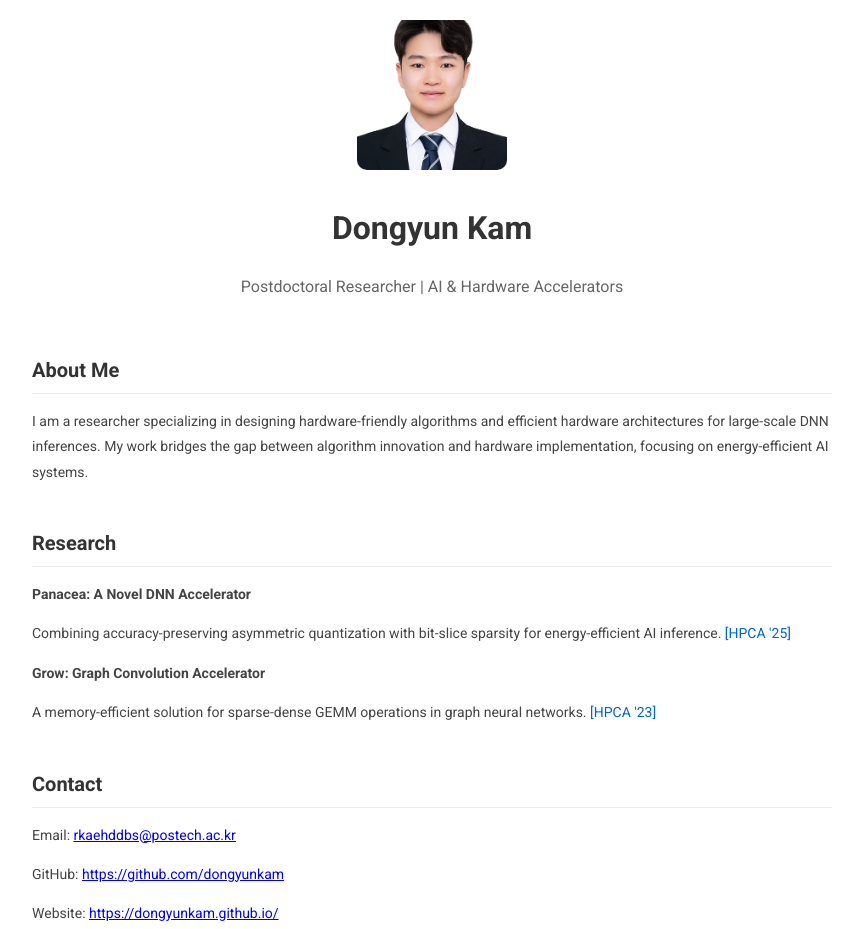
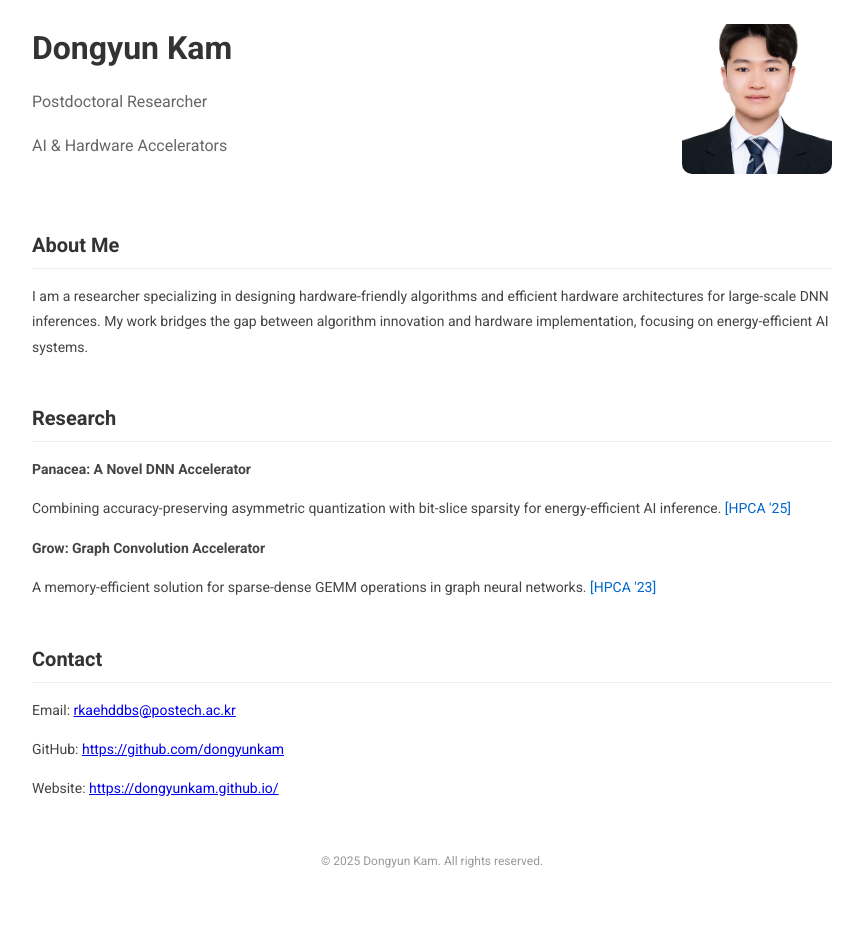
Before and after one commit to Dongyunkam/dykam.github.io, a plain HTML site: page index.html in a window 1280 px wide. Shown: the top 929 px of the page, without its empty margins (208-1071 px from the left). After the commit the page ends 893 px from the top, so only its background shows below. Drawn offline with Linux system fonts and the light colour scheme.

Commit message:
Update index.html

```diff
--- a/index.html
+++ b/index.html
@@ -18,17 +18,23 @@
             max-width: 800px;
             margin: 0 auto;
             padding: 20px;
+            text-align: left;
         }
         .header {
-            text-align: center;
+            display: flex;
+            align-items: center;
+            justify-content: flex-start;
             margin-bottom: 50px;
         }
         .header img {
             width: 150px;
             height: 150px;
-            border-radius: 10px; /* 살짝 둥글린 네모 */
+            border-radius: 10px; /* 네모난 모양 */
             object-fit: cover; /* 이미지 비율 유지 */
-            margin-bottom: 20px;
+            margin-left: 20px;
+        }
+        .header-content {
+            flex-grow: 1;
         }
         .header h1 {
             font-size: 32px;
@@ -39,6 +45,7 @@
             font-size: 16px;
             font-weight: 400;
             color: #666666;
+            margin-top: 10px;
         }
         .section {
             margin-bottom: 40px;
@@ -76,9 +83,12 @@
     <div class="container">
         <!-- Header Section -->
         <div class="header">
+            <div class="header-content">
+                <h1>Dongyun Kam</h1>
+                <p>Postdoctoral Researcher</p>
+                <p>AI & Hardware Accelerators</p>
+            </div>
             <img src="profile.jpg" alt="Profile Picture">
-            <h1>Dongyun Kam</h1>
-            <p>Postdoctoral Researcher | AI & Hardware Accelerators</p>
         </div>
 
         <!-- About Section -->
```
